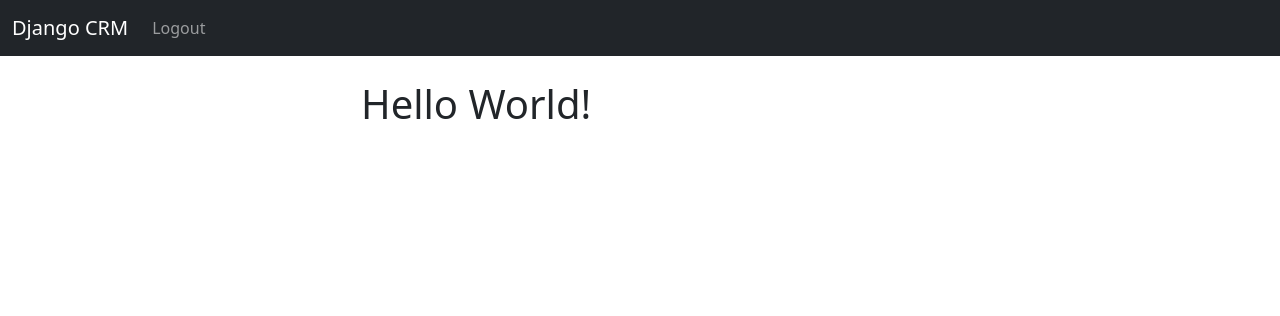
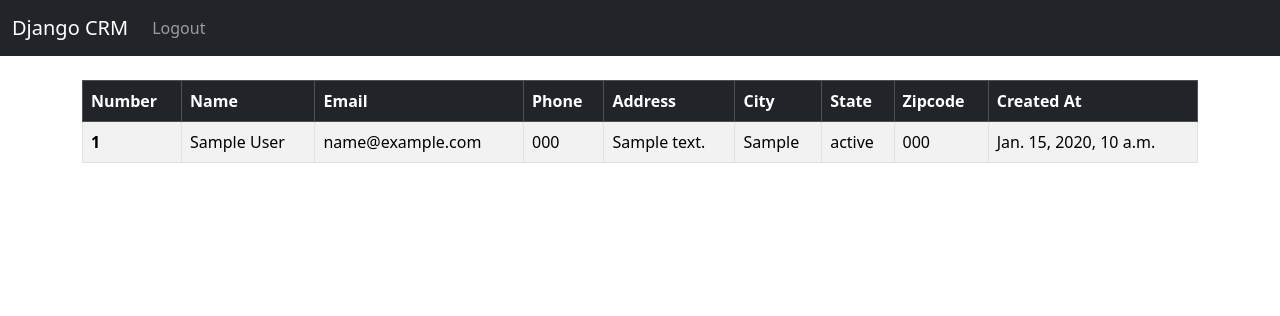
Before and after one commit to willyrv/Django_CRM, a Django app: page / in a window 1280 px wide. Shown: the top 316 px of the page. Run offline with Django 4.2, Linux system fonts and the light colour scheme; a user stored in the database is signed in; tables that the repository leaves empty hold one stand-in row (values such as "Sample post").

Commit message:
Added the view containing the table with the client records

```diff
--- a/website/templates/home.html
+++ b/website/templates/home.html
@@ -1,11 +1,42 @@
 {% extends 'base.html' %}
 
 {% block content %}
-<div class="col-md-6 offset-md-3">
+
 {% if user.is_authenticated %}
 
-<h1>Hello World!</h1>
 
+<table class="table table-striped table-hover table-bordered">
+  <thead class="table-dark">
+    <tr>
+      <th scope="col">Number</th>
+      <th scope="col">Name</th>
+      <th scope="col">Email</th>
+      <th scope="col">Phone</th>
+      <th scope="col">Address</th>
+      <th scope="col">City</th>
+      <th scope="col">State</th>
+      <th scope="col">Zipcode</th>
+      <th scope="col">Created At</th>
+    </tr>
+  </thead>
+  <tbody>
+    {% if records %}
+      {% for record in records %}
+      <tr>
+        <th scope="row">1</th>
+        <td>{{ record.first_name }} {{ record.last_name }} </td>
+        <td>{{ record.email }}</td>
+        <td>{{ record.phone }}</td>
+        <td>{{ record.address }}</td>
+        <td>{{ record.city }}</td>
+        <td>{{ record.state }}</td>
+        <td>{{ record.zipcode }}</td>
+        <td>{{ record.created_at }}</td>
+      </tr>
+      {% endfor %}
+    {% endif %}
+  </tbody>
+</table>
 {% else %}
 
 <h1>Login</h1>
@@ -25,6 +56,5 @@
 
 {% endif %}
 
-</div>
 
 {% endblock %}
--- a/website/views.py
+++ b/website/views.py
@@ -2,10 +2,13 @@ from django.shortcuts import render, redirect
 from django.contrib.auth import authenticate, login, logout
 from django.contrib import messages
 from .forms import SignUpForm
+from .models import Record
 
 # Create your views here.
 
 def home(request):
+    records = Record.objects.all()
+
     # Check to see if loggin in
     if request.method == 'POST':
         username = request.POST['username']
@@ -20,7 +23,7 @@ def home(request):
             messages.error(request, "Loggin error, please try again ...")
             return redirect('home')
     else:
-        return render(request, 'home.html', {})
+        return render(request, 'home.html', {'records': records})
 
 def login_user(request):
     pass
```
